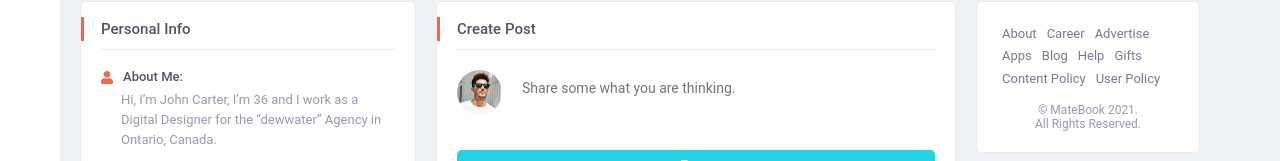
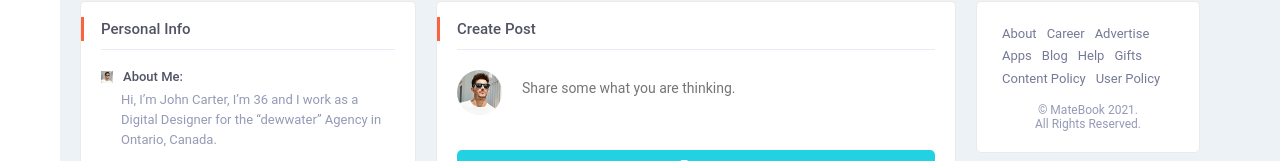
Before and after one commit to enceladuss/matebook, a React (Create React App) app: page /Profile in a window 1280 px wide. Shown: the part 560-721 px from the top of the page. Built offline with nearby package versions, Linux system fonts and the light colour scheme.

Commit message:
29. data and ui divided

```diff
--- a/src/App.js
+++ b/src/App.js
@@ -9,7 +9,7 @@ import Dialogs from "./components/Dialogs";
 import Settings from './components/Settings';
 import {BrowserRouter, Redirect, Route} from "react-router-dom";
 
-function App() {
+function App(props) {
     return (
         <BrowserRouter>
             <div className="app grid">
@@ -20,9 +20,9 @@ function App() {
                     <Redirect to="/Profile"/>
                 )}/>
 
-                <Route path="/Profile" component={Profile}/>
+                <Route path="/Profile" render={ () => <Profile posts={props.posts} userStatsData={props.userStatsData} personalInfoData={props.personalInfoData} links={props.links} /> }/>
                 <Route path="/News" component={News}/>
-                <Route path="/Dialogs" component={Dialogs}/>
+                <Route path="/Dialogs" render={ () => <Dialogs dialogs={props.dialogs} messages={props.messages} />}/>
                 <Route path="/Settings" component={Settings}/>
             </div>
         </BrowserRouter>
--- a/src/components/Dialogs/index.js
+++ b/src/components/Dialogs/index.js
@@ -9,21 +9,9 @@ import MessageItem from "./MessageItem";
 
 const Dialogs = (props) => {
 
-    let dialogs = [
-        {id:'1', userAvatar:userImg, userName:'Andrew' },
-        {id:'2', userAvatar:userImg, userName:'Dimych' },
-        {id:'3', userAvatar:userImg, userName:'Anton' }
-    ]
+    let dialogsElements = props.dialogs.map( e => <DialogItem dialogId={e.id} userAvatar={e.userAvatar} userName={e.userName}/> )
 
-    let dialogsElements = dialogs.map( e => <DialogItem dialogId={e.id} userAvatar={e.userAvatar} userName={e.userName}/> )
-
-    let messages = [
-        {id:'1', userAvatar:userImg, messageText:'Lorem ipsum dolor sit amet', otherUser: true },
-        {id:'2', userAvatar:userImg, messageText:'Lorem ipsum dolor sit amet 228 consectetur adipisicing elit. Minus, odio.', otherUser: false },
-        {id:'3', userAvatar:userImg, messageText:'Lorem ipsum dolor sit amet, consectetur adipisicing elit. Minus, odio.', otherUser: true }
-    ]
-
-    let messagesElements = messages.map( e => <MessageItem userAvatar={e.userAvatar} messageText={e.messageText} otherUser={e.otherUser}/> )
+    let messagesElements = props.messages.map( e => <MessageItem messageId={e.id} userAvatar={e.userAvatar} messageText={e.messageText} otherUser={e.otherUser}/> )
 
     return (
         <main className={`content dialogs-page`}>
--- a/src/components/Profile/ProfileLeftSidebar/index.js
+++ b/src/components/Profile/ProfileLeftSidebar/index.js
@@ -2,27 +2,11 @@ import React from "react";
 
 import "./ProfileLeftSidebar.css";
 
-import userImg from "./../../../img/icons/user.svg";
-import birthdayCakeImg from "../../../img/icons/birthday-cake.svg";
-import globeImg from "../../../img/icons/globe.svg";
-import briefCaseImg from "../../../img/icons/briefcase.svg";
-import envelopeImg from "../../../img/icons/envelope.svg";
-import handShakeImg from "../../../img/icons/handshake.svg";
-
 import PersonalInfoItem from "../PersonalInfoItem";
 
-const ProfileLeftSidebar = () => {
+const ProfileLeftSidebar = (props) => {
 
-    const personalInfoData = [
-        {id: 1,itemIcon: userImg,itemHead: 'About Me:', itemText: 'Hi, I’m John Carter, I’m 36 and I work as a Digital Designer for the “dewwater” Agency in Ontario, Canada.' },
-        {id: 2,itemIcon: birthdayCakeImg,itemHead: 'Birthday:', itemText: 'December 17, 1985' },
-        {id: 3,itemIcon: globeImg,itemHead: 'Country:', itemText: 'San Francisco, California, USA' },
-        {id: 4,itemIcon: briefCaseImg,itemHead: 'Occupation:', itemText: 'UI/UX Designer' },
-        {id: 5,itemIcon: envelopeImg,itemHead: 'Email & Website:', itemText: 'jackc85@gmail.com' },
-        {id: 6,itemIcon: handShakeImg,itemHead: 'Joined:', itemText: 'December 20, 2021' },
-    ]
-
-    const personalInfoElements = personalInfoData.map( (e) => <PersonalInfoItem itemIcon={e.itemIcon} itemHead={e.itemHead} itemText={e.itemText} /> )
+    const personalInfoElements = props.data.map( (e) => <PersonalInfoItem itemIcon={e.itemIcon} itemHead={e.itemHead} itemText={e.itemText} /> )
 
     return (
         <aside className="profile-content-sidebar profile-section filled-section">
--- a/src/components/Profile/ProfileRightSidebar/index.js
+++ b/src/components/Profile/ProfileRightSidebar/index.js
@@ -2,21 +2,9 @@ import React from "react";
 
 import "./ProfileRightSidebar.css";
 
-const ProfileRightSidebar = () => {
+const ProfileRightSidebar = (props) => {
 
-  const links = [
-      {id: 1, link:'#', linkText: 'about'},
-      {id: 2, link:'#', linkText: 'career'},
-      {id: 3, link:'#', linkText: 'advertise'},
-      {id: 4, link:'#', linkText: 'Apps'},
-      {id: 5, link:'#', linkText: 'Blog'},
-      {id: 6, link:'#', linkText: 'Help'},
-      {id: 7, link:'#', linkText: 'Gifts'},
-      {id: 8, link:'#', linkText: 'content policy'},
-      {id: 9, link:'#', linkText: 'User Policy'},
-  ]
-
-  const linksElements = links.map( e  => <li><a href={e.link}>{e.linkText}</a></li>)
+  const linksElements = props.data.map( e  => <li><a href={e.link}>{e.linkText}</a></li>)
 
   return (
       <aside className="profile-content-sidebar profile-content-right-sidebar profile-section">
--- a/src/components/Profile/UserCard/index.js
+++ b/src/components/Profile/UserCard/index.js
@@ -7,15 +7,9 @@ import userImg from "../../../img/user.jpg";
 
 import UserStatsItem from "./UserStatsItem";
 
-const UserCard = () => {
+const UserCard = (props) => {
 
-    const UserStatsData = [
-        {id: 1, statsHead: 'Posts', statsValue: '4'},
-        {id: 2, statsHead: 'Followers', statsValue: '33'},
-        {id: 3, statsHead: 'Following', statsValue: '12'}
-    ];
-
-    const UserStatsElements = UserStatsData.map(e => <UserStatsItem statsHead={e.statsHead} statsValue={e.statsValue} /> )
+    const UserStatsElements = props.data.map(e => <UserStatsItem statsHead={e.statsHead} statsValue={e.statsValue} /> )
 
     return (
         <div className="user_card">
--- a/src/components/Profile/index.js
+++ b/src/components/Profile/index.js
@@ -8,24 +8,17 @@ import UserNewPost from "./UserNewPost";
 import UserPost from "./UserPosts";
 import ProfileRightSidebar from "./ProfileRightSidebar";
 
-import userImg2 from "../../img/user-img-2.jpg";
+const Profile = (props) => {
 
-const Profile = () => {
-
-    let posts = [
-        {id:'1', postAuthor: 'Jason Borne', postAuthorAvatar:userImg2, postText: 'Hi, how are you?' },
-        {id:'2', postAuthor: 'Jason Borne', postAuthorAvatar:userImg2, postText: 'World\'s most beautiful car in Curabitur! the most beautiful car available in america and the saudi arabia, you can book your test drive by our official website  www.audiusa.com' },
-    ]
-
-    let postsElements = posts.map( e => <UserPost postAuthor={e.postAuthor} postAuthorAvatar={e.postAuthorAvatar} postText={e.postText}/> )
+    let postsElements = props.posts.map( e => <UserPost postAuthor={e.postAuthor} postAuthorAvatar={e.postAuthorAvatar} postText={e.postText}/> )
 
     return (
         <main className={`content profile-page`}>
             <div className="content-wrapp">
-                <UserCard/>
+                <UserCard data={props.userStatsData} />
 
                 <div className="profile-content-wrapper">
-                    <ProfileLeftSidebar/>
+                    <ProfileLeftSidebar data={props.personalInfoData}/>
 
                     <div className="profile-content-main profile-section">
                         <UserNewPost/>
@@ -34,7 +27,7 @@ const Profile = () => {
 
                     </div>
 
-                    <ProfileRightSidebar/>
+                    <ProfileRightSidebar data={props.links}/>
                 </div>
             </div>
         </main>
--- a/src/index.js
+++ b/src/index.js
@@ -3,9 +3,63 @@ import ReactDOM from 'react-dom';
 import App from './App';
 import reportWebVitals from './reportWebVitals';
 
+import userImg from "./img/user.jpg";
+import userImg2 from "./img/user-img-2.jpg";
+import birthdayCakeImg from "./img/icons/birthday-cake.svg";
+import globeImg from "./img/icons/globe.svg";
+import briefCaseImg from "./img/icons/briefcase.svg";
+import envelopeImg from "./img/icons/envelope.svg";
+import handShakeImg from "./img/icons/handshake.svg";
+
+// Application data
+
+let dialogs = [
+    {id:'1', userAvatar:userImg, userName:'Andrew' },
+    {id:'2', userAvatar:userImg, userName:'Dimych' },
+    {id:'3', userAvatar:userImg, userName:'Anton' }
+]
+
+let messages = [
+    {id:'1', userAvatar:userImg, messageText:'Lorem ipsum dolor sit amet', otherUser: true },
+    {id:'2', userAvatar:userImg, messageText:'Lorem ipsum dolor sit amet 228 consectetur adipisicing elit. Minus, odio.', otherUser: false },
+    {id:'3', userAvatar:userImg, messageText:'Lorem ipsum dolor sit amet, consectetur adipisicing elit. Minus, odio.', otherUser: true }
+]
+
+let posts = [
+    {id:'1', postAuthor: 'Jason Borne', postAuthorAvatar:userImg2, postText: 'Hi, how are you?' },
+    {id:'2', postAuthor: 'Jason Borne', postAuthorAvatar:userImg2, postText: 'World\'s most beautiful car in Curabitur! the most beautiful car available in america and the saudi arabia, you can book your test drive by our official website  www.audiusa.com' },
+]
+
+let userStatsData = [
+    {id: 1, statsHead: 'Posts', statsValue: '4'},
+    {id: 2, statsHead: 'Followers', statsValue: '33'},
+    {id: 3, statsHead: 'Following', statsValue: '12'}
+];
+
+let personalInfoData = [
+    {id: 1,itemIcon: userImg,itemHead: 'About Me:', itemText: 'Hi, I’m John Carter, I’m 36 and I work as a Digital Designer for the “dewwater” Agency in Ontario, Canada.' },
+    {id: 2,itemIcon: birthdayCakeImg,itemHead: 'Birthday:', itemText: 'December 17, 1985' },
+    {id: 3,itemIcon: globeImg,itemHead: 'Country:', itemText: 'San Francisco, California, USA' },
+    {id: 4,itemIcon: briefCaseImg,itemHead: 'Occupation:', itemText: 'UI/UX Designer' },
+    {id: 5,itemIcon: envelopeImg,itemHead: 'Email & Website:', itemText: 'jackc85@gmail.com' },
+    {id: 6,itemIcon: handShakeImg,itemHead: 'Joined:', itemText: 'December 20, 2021' },
+];
+
+let links = [
+    {id: 1, link:'#', linkText: 'about'},
+    {id: 2, link:'#', linkText: 'career'},
+    {id: 3, link:'#', linkText: 'advertise'},
+    {id: 4, link:'#', linkText: 'Apps'},
+    {id: 5, link:'#', linkText: 'Blog'},
+    {id: 6, link:'#', linkText: 'Help'},
+    {id: 7, link:'#', linkText: 'Gifts'},
+    {id: 8, link:'#', linkText: 'content policy'},
+    {id: 9, link:'#', linkText: 'User Policy'},
+];
+
 ReactDOM.render(
   <React.StrictMode>
-    <App />
+    <App dialogs={dialogs} messages={messages} posts={posts} userStatsData={userStatsData} personalInfoData={personalInfoData} links={links}  />
   </React.StrictMode>,
   document.getElementById('root')
 );
```
